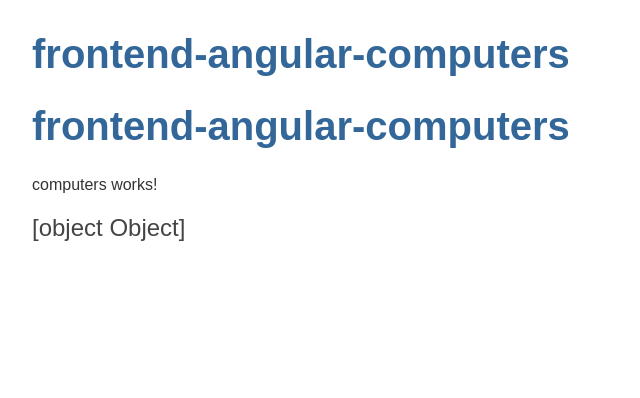
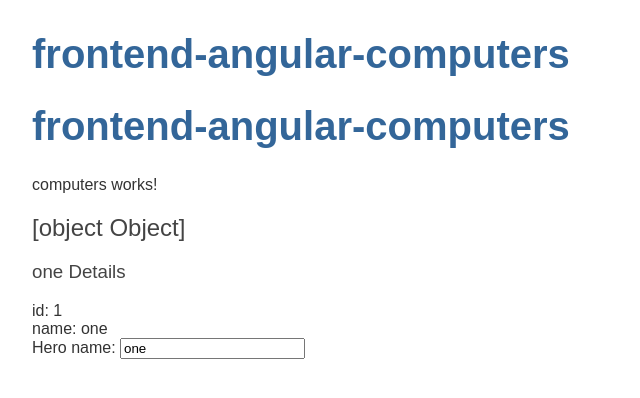
Before and after one commit to sukhmani/MEAN, an Angular app in the folder MEAN_STACK_PROJECT/frontend-angular-computers/: page / in a window 1280 px wide. Shown: the top 398 px of the page, without its empty margins (0-640 px from the left). Built offline with nearby package versions, Linux system fonts and the light colour scheme.

Commit message:
fronend computers

```diff
--- a/MEAN_STACK_PROJECT/frontend-angular-computers/src/app/computers/computers.component.html
+++ b/MEAN_STACK_PROJECT/frontend-angular-computers/src/app/computers/computers.component.html
@@ -1,2 +1,11 @@
 <p>computers works!</p>
 <h2>{{computer}}</h2>
+
+<h3>{{computer.name}} Details</h3>
+<div><span>id: </span>{{computer.id}}</div>
+<div><span>name: </span>{{computer.name}}</div>
+
+<div>
+    <label for="name">Hero name: </label>
+    <input id="name" [(ngModel)]="computer.name" placeholder="name">
+  </div>
```
Also changed, not shown: MEAN_STACK_PROJECT/frontend-angular-computers/src/app/app.module.ts (+7 -2 lines).
